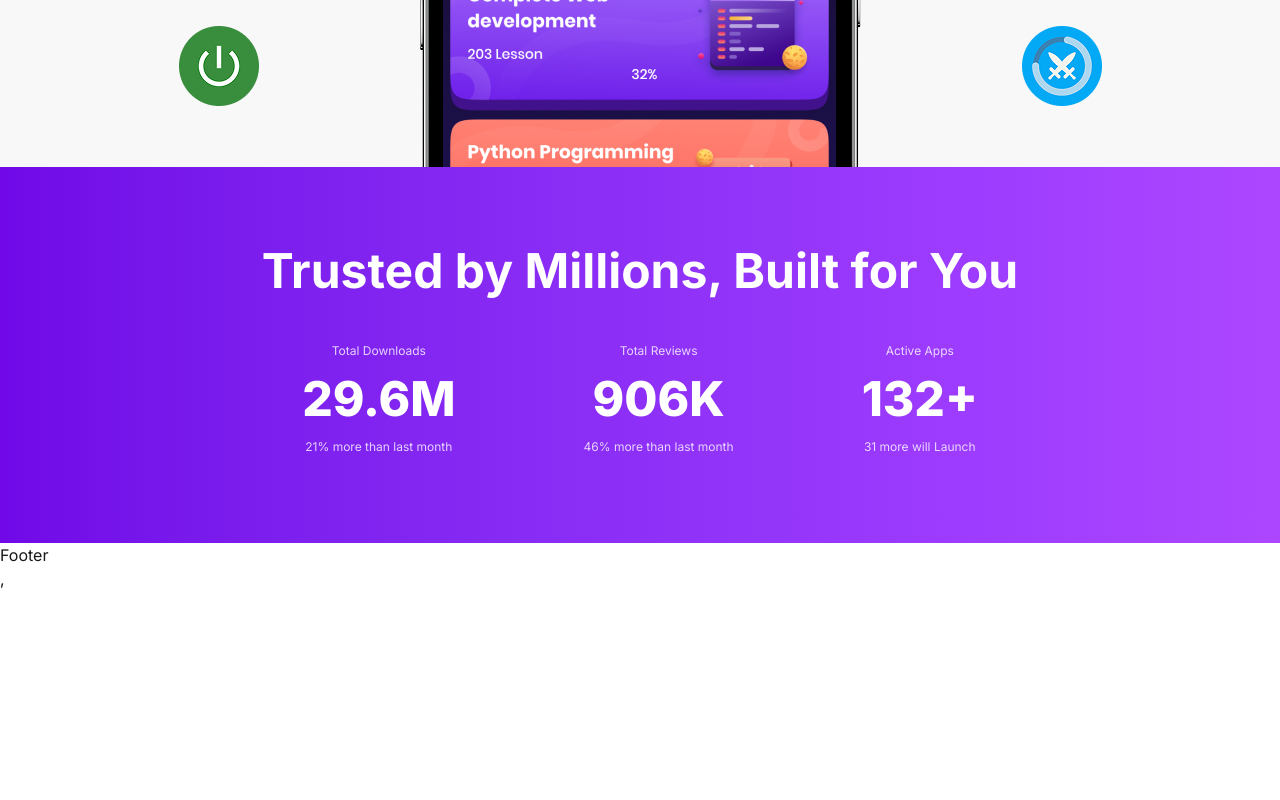
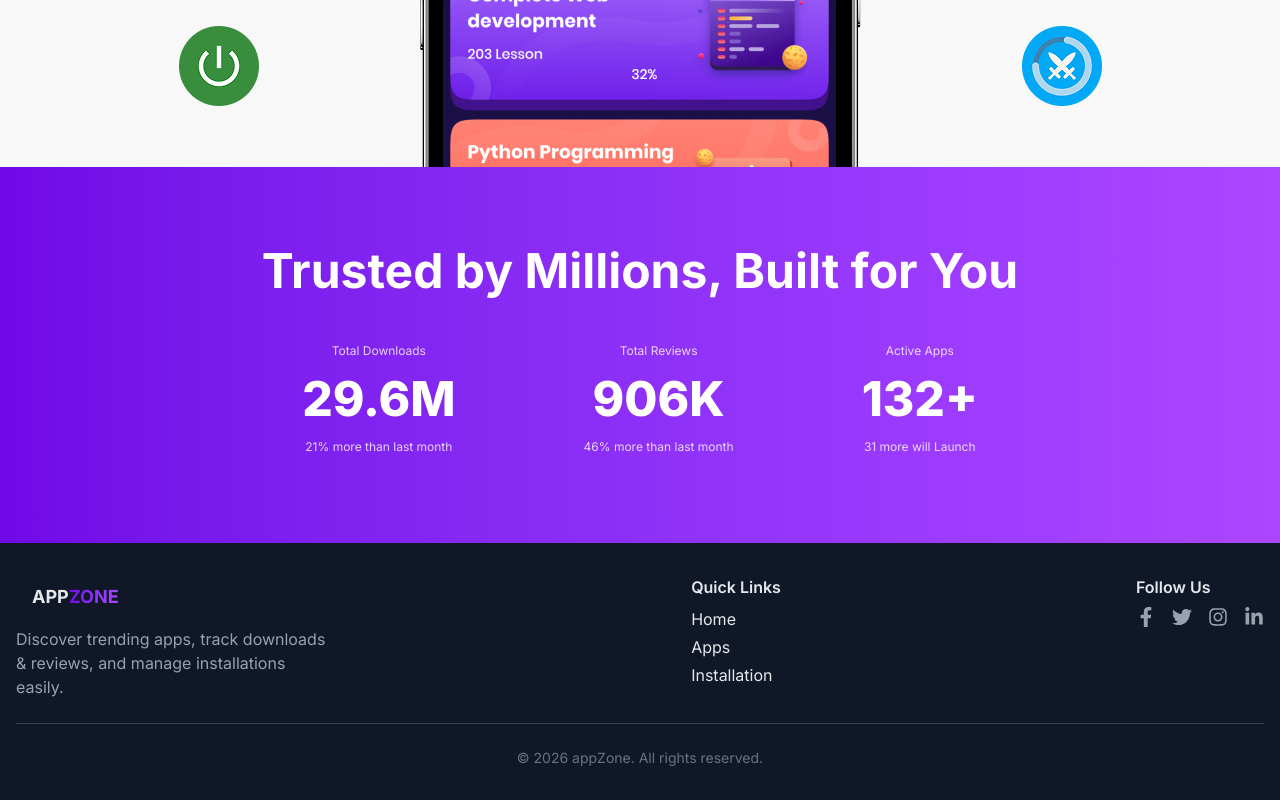
Before and after one commit to soheldev-codes/AppZone, a React (Vite) app: page / in a window 1280 px wide. Shown: the part 757-1557 px from the top of the page. Before the commit the page ends 1348 px from the top, so only its background shows below. Built offline with nearby package versions, Linux system fonts and the light colour scheme.

Commit message:
simaple bug fix and footer design

```diff
--- /dev/null
+++ b/src/Components/Shared/Footer.jsx
@@ -0,0 +1,106 @@
+import React from "react";
+import {
+  FaReact,
+  FaFacebookF,
+  FaTwitter,
+  FaInstagram,
+  FaLinkedinIn,
+} from "react-icons/fa";
+import { Link } from "react-router";
+const Footer = () => {
+  return (
+    <footer className="bg-gray-900 text-gray-200 py-8">
+      <div className="container mx-auto px-4">
+        <div className="flex flex-col md:flex-row justify-between items-center md:items-start gap-8">
+          <div className="mb-6 md:mb-0 text-center md:text-left">
+            <div className="flex items-center justify-center md:justify-start gap-2">
+              <Link
+                className="font-bold text-lg skeleton px-4 py-2 bg-transparent"
+                to="/"
+              >
+                APP<span className="gradient-text">ZONE</span>
+              </Link>
+            </div>
+            <p className="text-gray-400 max-w-xs mt-2">
+              Discover trending apps, track downloads & reviews, and manage
+              installations easily.
+            </p>
+          </div>
+
+          <div className="flex flex-col md:flex-row gap-6">
+            <div>
+              <h2 className="font-semibold mb-2">Quick Links</h2>
+              <ul className="space-y-1 text-center md:text-left">
+                <li>
+                  <a href="/" className="hover:text-white transition">
+                    Home
+                  </a>
+                </li>
+                <li>
+                  <a href="/apps" className="hover:text-white transition">
+                    Apps
+                  </a>
+                </li>
+                <li>
+                  <a
+                    href="/installation"
+                    className="hover:text-white transition"
+                  >
+                    Installation
+                  </a>
+                </li>
+              </ul>
+            </div>
+          </div>
+          <div>
+            <h2 className="font-semibold mb-2 text-center md:text-left">
+              Follow Us
+            </h2>
+            <div className="flex gap-4 justify-center md:justify-start mt-1">
+              <a
+                href="https://facebook.com"
+                target="_blank"
+                rel="noopener noreferrer"
+                className="text-gray-400 hover:text-blue-600 transition"
+              >
+                <FaFacebookF size={20} />
+              </a>
+              <a
+                href="https://twitter.com"
+                target="_blank"
+                rel="noopener noreferrer"
+                className="text-gray-400 hover:text-blue-400 transition"
+              >
+                <FaTwitter size={20} />
+              </a>
+              <a
+                href="https://instagram.com"
+                target="_blank"
+                rel="noopener noreferrer"
+                className="text-gray-400 hover:text-pink-500 transition"
+              >
+                <FaInstagram size={20} />
+              </a>
+              <a
+                href="https://linkedin.com"
+                target="_blank"
+                rel="noopener noreferrer"
+                className="text-gray-400 hover:text-blue-700 transition"
+              >
+                <FaLinkedinIn size={20} />
+              </a>
+            </div>
+          </div>
+        </div>
+
+        <div className="border-t border-gray-700 my-6"></div>
+
+        <div className="text-center text-gray-500 text-sm">
+          &copy; 2026 appZone. All rights reserved.
+        </div>
+      </div>
+    </footer>
+  );
+};
+
+export default Footer;
--- a/src/Components/Shared/Navbar.jsx
+++ b/src/Components/Shared/Navbar.jsx
@@ -1,6 +1,6 @@
 import React from "react";
 import { FaGithub } from "react-icons/fa";
-import { Link, Navigate, NavLink } from "react-router";
+import { Link, NavLink } from "react-router";
 
 const Navbar = () => {
   const links = (
@@ -36,13 +36,12 @@ const Navbar = () => {
                 viewBox="0 0 24 24"
                 stroke="currentColor"
               >
-                {" "}
                 <path
                   strokeLinecap="round"
                   strokeLinejoin="round"
                   strokeWidth="2"
                   d="M4 6h16M4 12h8m-8 6h16"
-                />{" "}
+                />
               </svg>
             </div>
             <ul
@@ -52,7 +51,7 @@ const Navbar = () => {
               {links}
             </ul>
           </div>
-          <Link className="font-bold text-lg" to="/">
+          <Link className="font-bold text-lg skeleton px-4 py-2" to="/">
             APP<span className="gradient-text">ZONE</span>
           </Link>
         </div>
@@ -70,7 +69,6 @@ const Navbar = () => {
             <FaGithub />
             Contribute
           </a>
-          ;
         </div>
       </div>
     </div>
--- a/src/Layouts/Root.jsx
+++ b/src/Layouts/Root.jsx
@@ -1,15 +1,14 @@
 import React from "react";
 import { Outlet } from "react-router";
 import Navbar from "../Components/Shared/Navbar";
+import Footer from "../Components/Shared/Footer";
 
 const Root = () => {
   return (
     <>
       <Navbar />
-
       <Outlet />
-
-      <h1>Footer</h1>
+      <Footer />
     </>
   );
 };
--- a/src/main.jsx
+++ b/src/main.jsx
@@ -7,6 +7,6 @@ import { router } from "./Routes/Routes";
 
 createRoot(document.getElementById("root")).render(
   <StrictMode>
-    <RouterProvider router={router} />,
+    <RouterProvider router={router} />
   </StrictMode>,
 );
```
